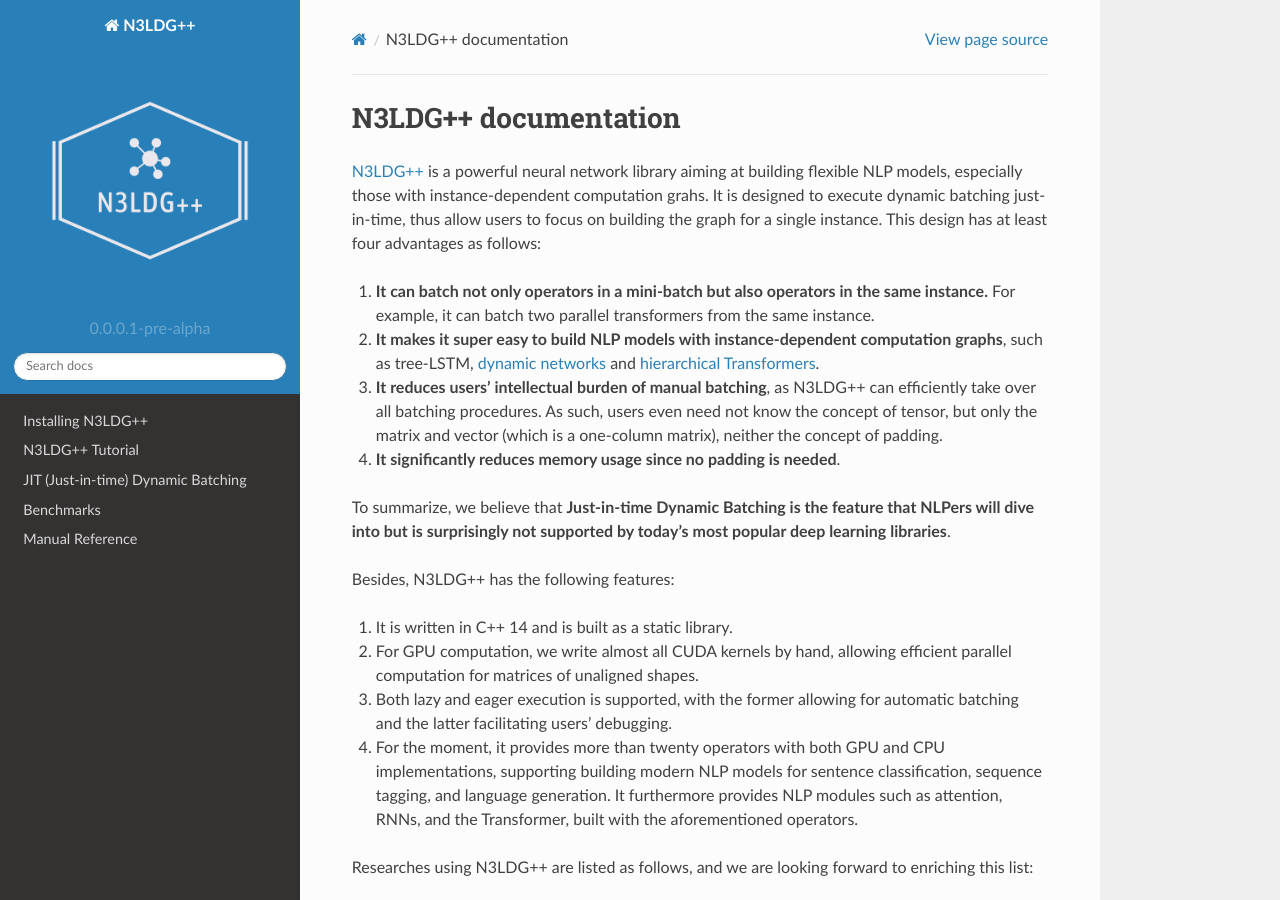
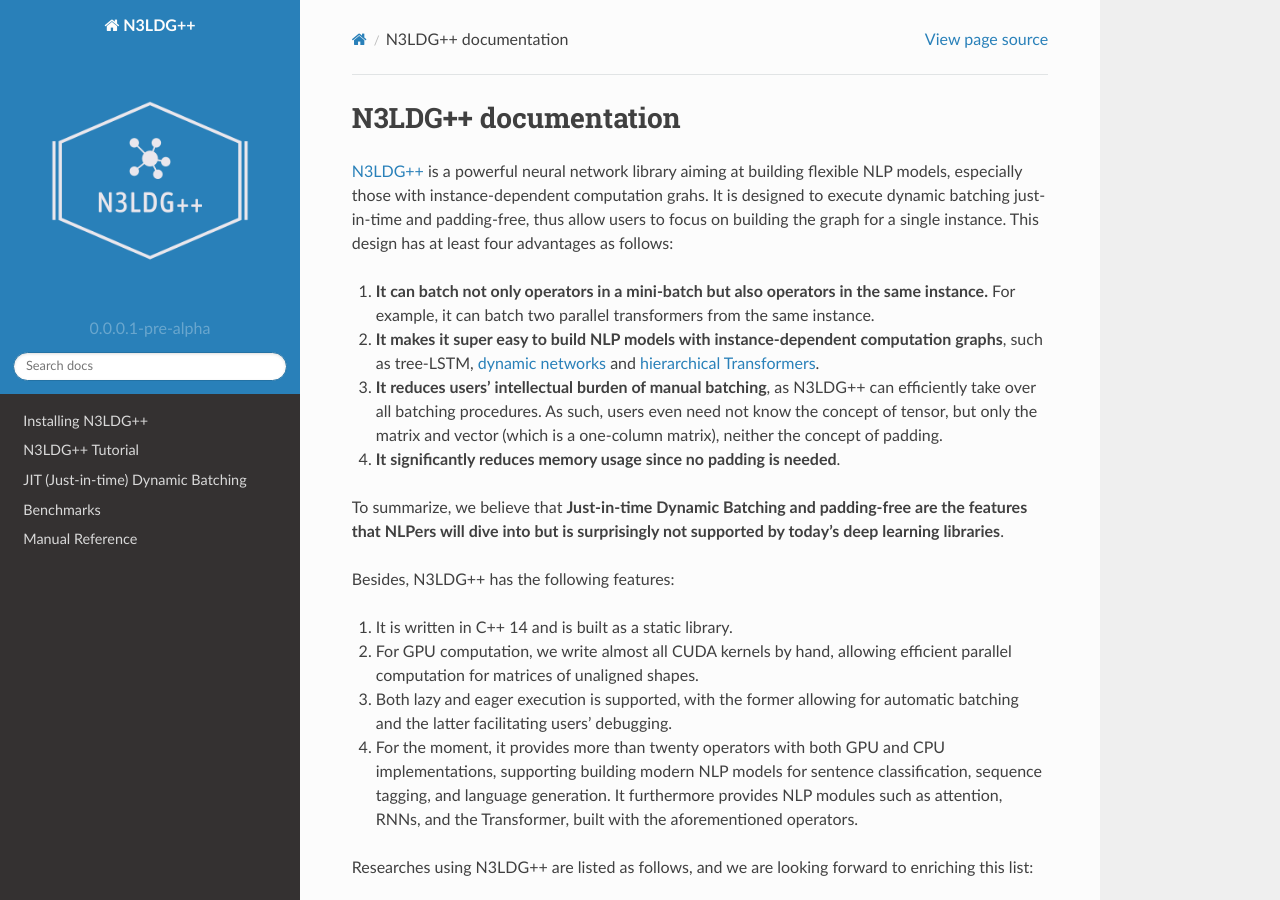
Before and after one commit to chncwang/InsNet, a Sphinx documentation site: the page built from docs/source/index.rst, in a window 1280 px wide and 900 px high. Built offline with Sphinx 7.4.7 and the Read the Docs theme 2.0.0, drawn with Linux system fonts in a browser that asks for light colours.

```diff
--- a/docs/source/index.rst
+++ b/docs/source/index.rst
@@ -6,14 +6,14 @@
 N3LDG++ documentation
 ===================================
 
-`N3LDG++ <https://github.com/chncwang/n3ldg-plus>`_ is a powerful neural network library aiming at building flexible NLP models, especially those with instance-dependent computation grahs. It is designed to execute dynamic batching just-in-time, thus allow users to focus on building the graph for a single instance. This design has at least four advantages as follows:
+`N3LDG++ <https://github.com/chncwang/n3ldg-plus>`_ is a powerful neural network library aiming at building flexible NLP models, especially those with instance-dependent computation grahs. It is designed to execute dynamic batching just-in-time and padding-free, thus allow users to focus on building the graph for a single instance. This design has at least four advantages as follows:
 
 1. **It can batch not only operators in a mini-batch but also operators in the same instance.** For example, it can batch two parallel transformers from the same instance.
 2. **It makes it super easy to build NLP models with instance-dependent computation graphs**, such as tree-LSTM, `dynamic networks <https://arxiv.org/pdf/2102.04906.pdf>`_ and `hierarchical Transformers <https://www.aclweb.org/anthology/P19-1500.pdf>`_.
 3. **It reduces users' intellectual burden of manual batching**, as N3LDG++ can efficiently take over all batching procedures. As such, users even need not know the concept of tensor, but only the matrix and vector (which is a one-column matrix), neither the concept of padding.
 4. **It significantly reduces memory usage since no padding is needed**.
 
-To summarize, we believe that **Just-in-time Dynamic Batching is the feature that NLPers will dive into but is surprisingly not supported by today's most popular deep learning libraries**.
+To summarize, we believe that **Just-in-time Dynamic Batching and padding-free are the features that NLPers will dive into but is surprisingly not supported by today's deep learning libraries**.
 
 Besides, N3LDG++ has the following features:
 
--- a/docs/source/install.rst
+++ b/docs/source/install.rst
@@ -9,7 +9,7 @@ Prerequisites
 There are several prerequisites for building N3LDG++ as below:
 
 - g++ 9.3.0 (lower versions supporting C++ 14 should also work but are not guaranteed)
-- CMake 3.20 (3.8 should also work)
+- CMake 3.20
 
 For the CPU version, eigen is already included in N3LDG++ (keeping the original MPL 2.0 license), so you need not specify external libraries. For the GPU version, N3LDG++ only relies on CUDA 11.1 (lower versions should also work).
 
```
Also changed, not shown: README.rst (+45 -0 lines).
